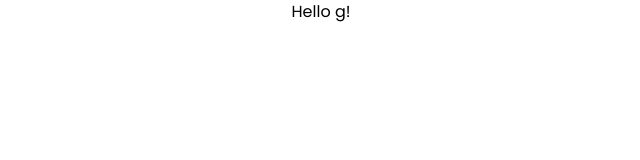
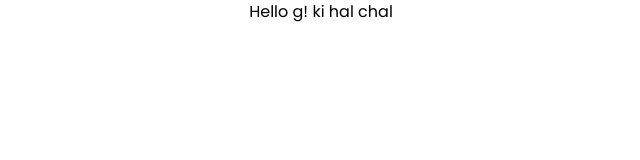
Before and after one commit to rajeshrajdeep/Manish_Demon, a Next.js app: page / in a window 1280 px wide. Shown: the top 160 px of the page, without its empty margins (319-959 px from the left). Built offline with nearby package versions, Linux system fonts and the light colour scheme.

Commit message:
pata nahi kya ho

```diff
--- a/app/page.js
+++ b/app/page.js
@@ -4,7 +4,7 @@ export default function Home() {
   return (
     <main>
       <h1 className="text-center">
-        Hello g!
+        Hello g! ki hal chal
       </h1>
     </main>
   );
```
